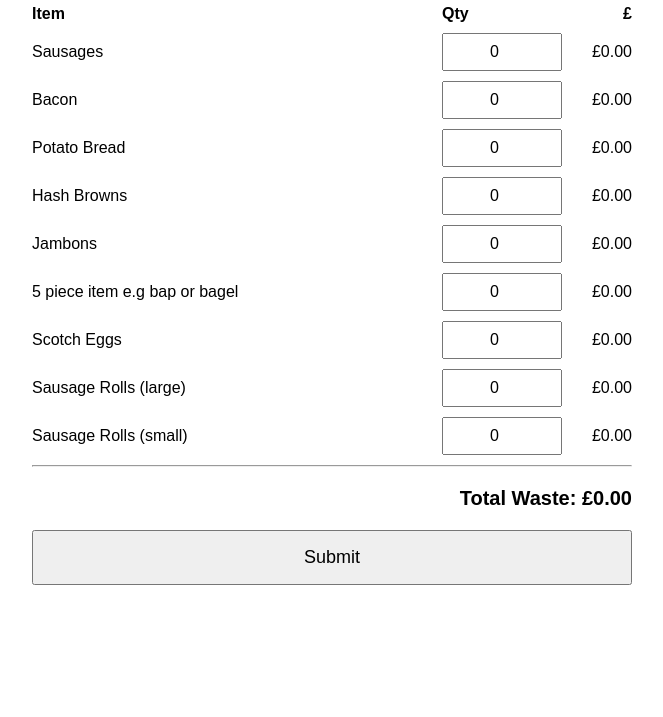
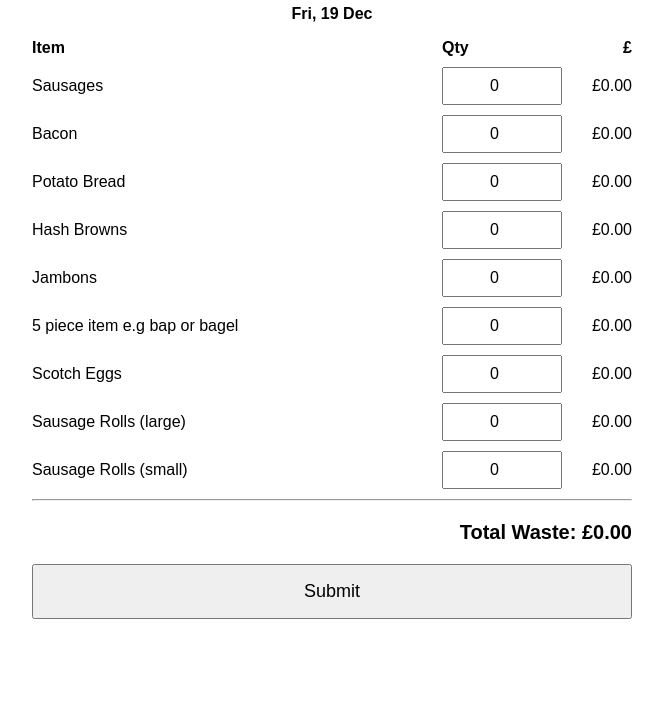
Before and after one commit to Heidimc2/Deli_breakfast_waste, a plain HTML site: page index.html in a window 1280 px wide. Shown: the part 83-800 px from the top of the page, without its empty margins (308-971 px from the left). Drawn offline with Linux system fonts and the light colour scheme.

Commit message:
Display current date in Breakfast Waste Log
Add current date display to the Breakfast Waste Log.

```diff
--- a/index.html
+++ b/index.html
@@ -47,6 +47,8 @@
 <body>
 
 <h2>Breakfast Waste Log</h2>
+  <p id="date" style="text-align:center; font-weight:bold;"></p>
+
 
 <div class="row">
   <strong>Item</strong>
@@ -118,6 +120,13 @@
 <button onclick="submitWaste()">Submit</button>
 
 <script>
+  const dateEl = document.getElementById('date');
+
+const today = new Date();
+const options = { weekday: 'short', day: 'numeric', month: 'short' };
+dateEl.textContent = today.toLocaleDateString('en-GB', options);
+
+
   const rows = document.querySelectorAll('.row[data-price]');
   const grandTotalEl = document.getElementById('grandTotal');
 
```
